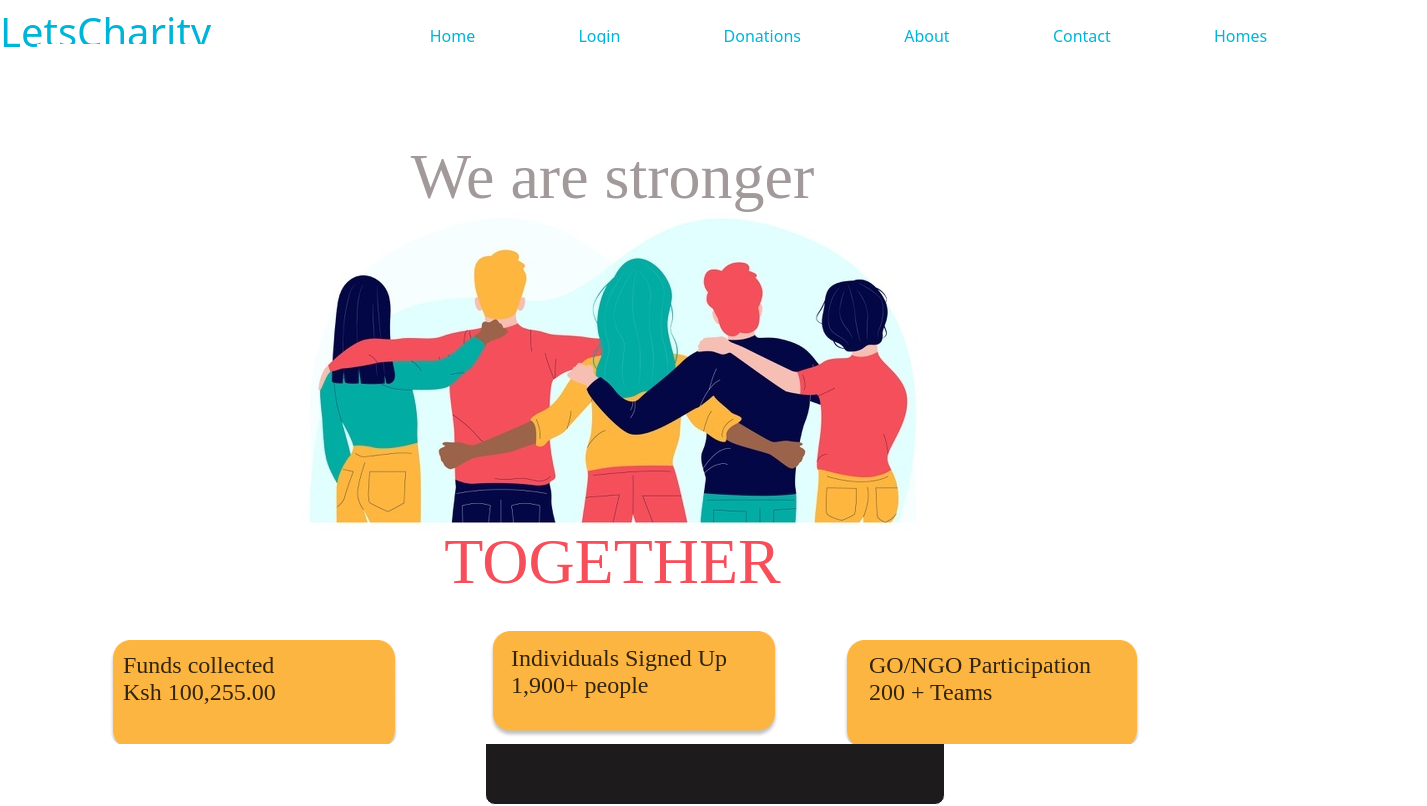
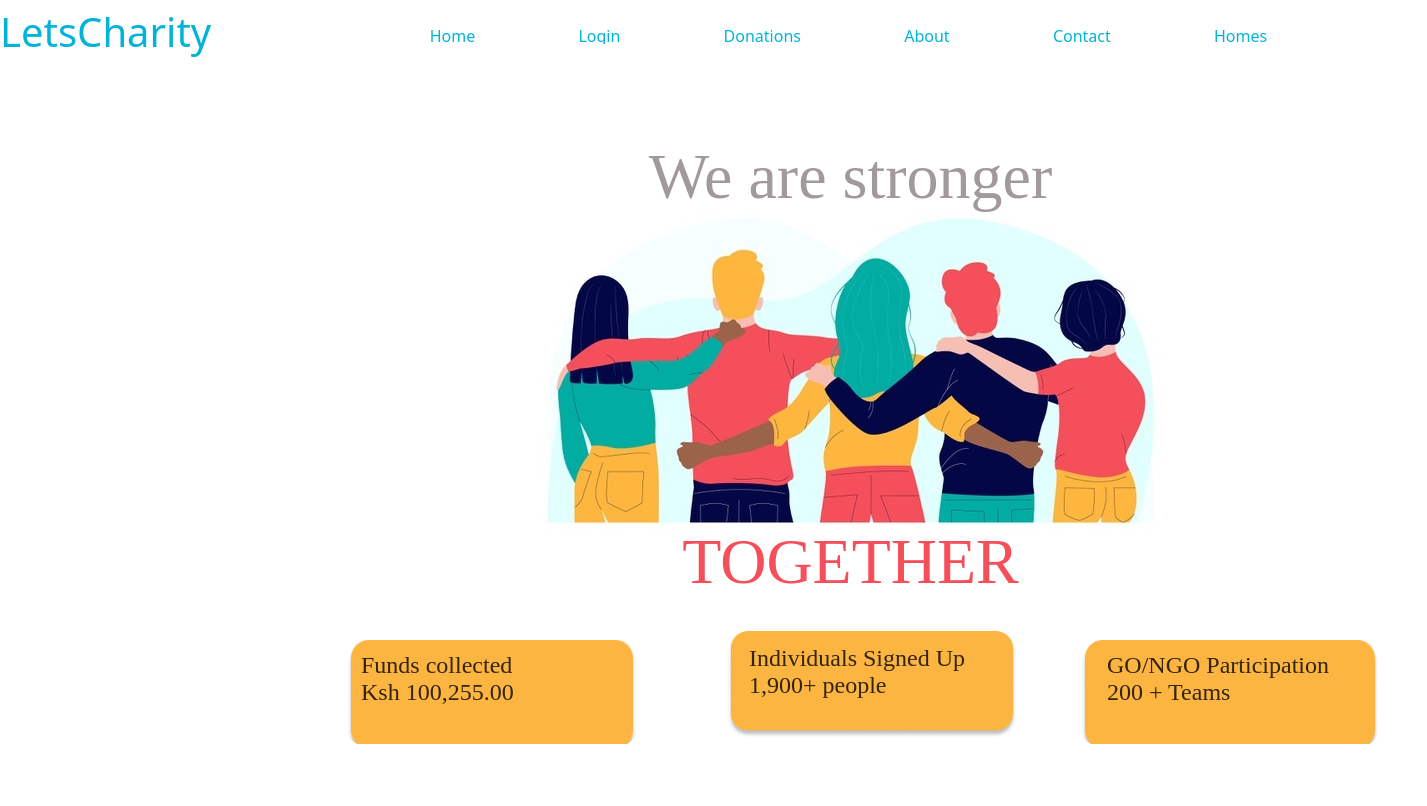
Before and after one commit to phase-5-children-s-home/childrens-home-app, a React (Create React App) app in the folder frontend/: page / in a window 1280 px wide. Shown: the top 806 px of the page, 1427 px wide, since content can reach past the window. Built offline with nearby package versions, Linux system fonts and the light colour scheme; a web font is replaced by a local one; what react-auth-kit would draw is missing.

Commit message:
login setup

```diff
--- a/frontend/src/App.js
+++ b/frontend/src/App.js
@@ -11,7 +11,6 @@
 import Homepage from './components/homepage';
 import Navbar from './components/Navbar';
 import HomeList from './components/Homelist';
-
 import Form from './components/Form';
 import Footer from './components/footer';
 
@@ -28,7 +27,7 @@
       cookieDomain={window.location.hostname}
       cookieSecure={window.location.protocol === "https:"}
     >
-    <Navbar/>
+      {isLoginPage ? null : <Navbar />}
       <div className="App">
         <Routes>
           <Route path="/login" element={<Login setIsLoggedIn={setLoggedIn} />} />
@@ -36,13 +35,10 @@
           <Route path="/reset" element={<Passwordreset />} />
           <Route path="/" element={< Homepage />} />
           <Route path='/homelist' element={<HomeList/>} />
-
           <Route path="/contact" element={<Form />} />
-
           <Route path="/donations" element={<DonationForm />} />
           <Route path="/footer" element={<Footer />} />
         </Routes>
-        {isLoginPage ? null : <Login/>||<Register/>||<Passwordreset/>}
       </div>
 
       <Footer/>
```
